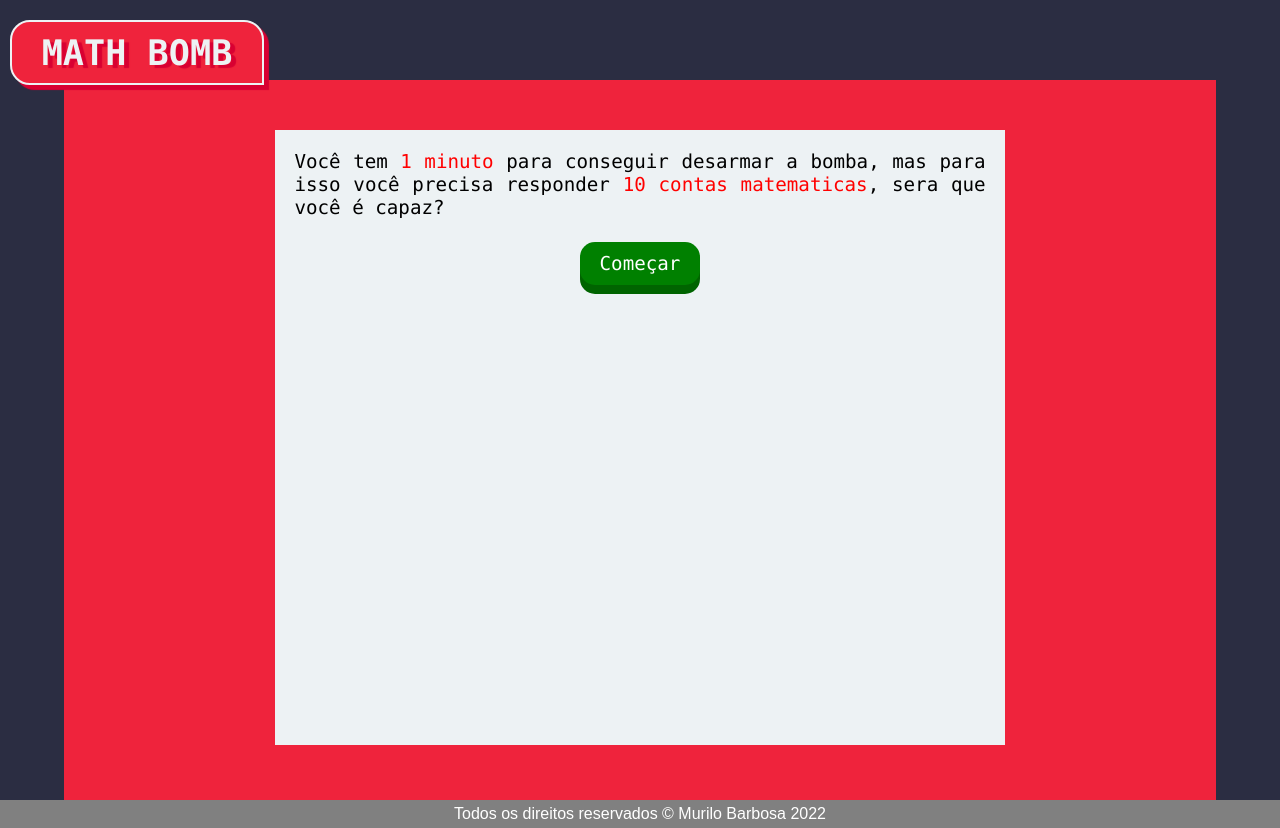
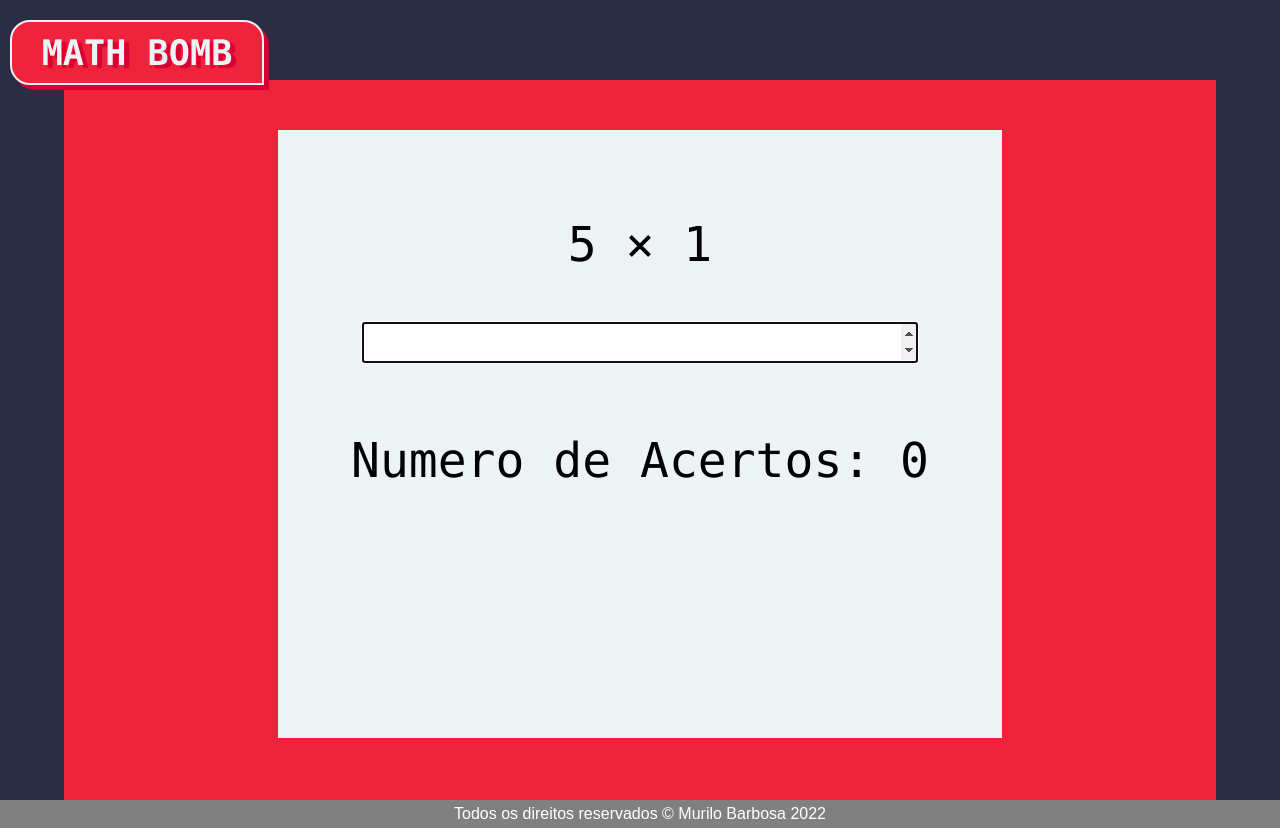
Before and after one commit to muriloinaciodev/MathBomb, a plain HTML site: page index.html in a window 1280 px wide. Both pictures are taken after a click on the button "Começar". Drawn offline with Linux system fonts and the light colour scheme.

Commit message:
divGame added

```diff
--- a/index.html
+++ b/index.html
@@ -7,13 +7,19 @@
     <link rel="stylesheet" href="style.css">
 </head>
 
-<body>
+<body onload="getElements()">
     <h1 id="title">MATH BOMB</h1>
 <main>
     <div id="menu">
         <p class="justify">Você tem <span id="destaque">1 minuto</span> para conseguir desarmar a bomba, mas para isso você precisa responder <span id="destaque">10 contas matematicas</span>, sera que você é capaz?</p>
         <br>
-        <p class="center"><button id="start">Começar</button></p>
+        <p class="center"><button id="start" onclick="startGame()">Começar</button></p>
+    </div>
+    <div id="game" class="center">
+        <p id="calculation">LOADING</p>
+        <input type="number" id="input" onkeyup="inputEnter(event)">
+        <br>
+        <p id="streak">Numero de Acertos: 0</p>
     </div>
 </main>
 
--- a/script.js
+++ b/script.js
@@ -0,0 +1,33 @@
+function getElements() {
+    divMenu = document.getElementById('menu');
+    divGame = document.getElementById('game');
+}
+
+function startGame() {
+    divMenu.style.display = 'none'
+    divGame.style.display = 'block'
+    divGame.children['input'].focus()
+    streak = 0
+    randomCalculation()
+}
+
+function randomCalculation (){
+    let n1 = Math.floor(Math.random()*10)
+    let n2 = Math.floor(Math.random()*10)
+    res = n1*n2
+    divGame.children['calculation'].innerHTML = `${n1} &times; ${n2}`
+}
+
+function inputEnter(event) {
+    if (event.key == 'Enter') {
+        if (divGame.children['input'].value == res) {
+            randomCalculation()
+            divGame.children['input'].value = '';
+            streak++
+            divGame.children['streak'].innerText = `Numero de Acertos: ${streak}`
+        } else {
+            alert(`Você acertou ${divGame.children['streak'].innerText} contas de tabuada`)
+            location.reload()
+        }
+    }
+}
--- a/style.css
+++ b/style.css
@@ -64,6 +64,30 @@ div#menu {
     font-size: 1.2em;
 }
 
+div#game {
+    width: 60%;
+    height: 80%;
+    max-width: 700px;
+    padding: 1em;
+    display: none;
+    background-color: white;
+    margin: auto;
+    position: relative;
+    top: 7%;
+    background-color: var(--corC);
+}
+div#game > p {
+    margin-top: 10%;
+    margin-bottom: 50px;
+    font-size: 3em;
+    font-family: Consolas, monospace;
+}
+
+div#game > input{
+    font-size: 2em;
+    width: 80%;
+}
+
 button#start {
     color: white;
     background-color: green;
@@ -106,8 +130,12 @@ span#destaque {
     color: red;
 }
 
-@media (max-width:700px){
+@media (max-width:750px){
     div#menu {
         width: 70vw;
     }
+    div#game {
+        width: 70vw;
+        width: 80%;
+    }
 }
```
Also changed, not shown: Testes/testCronometro.html (+57 -0 lines).
